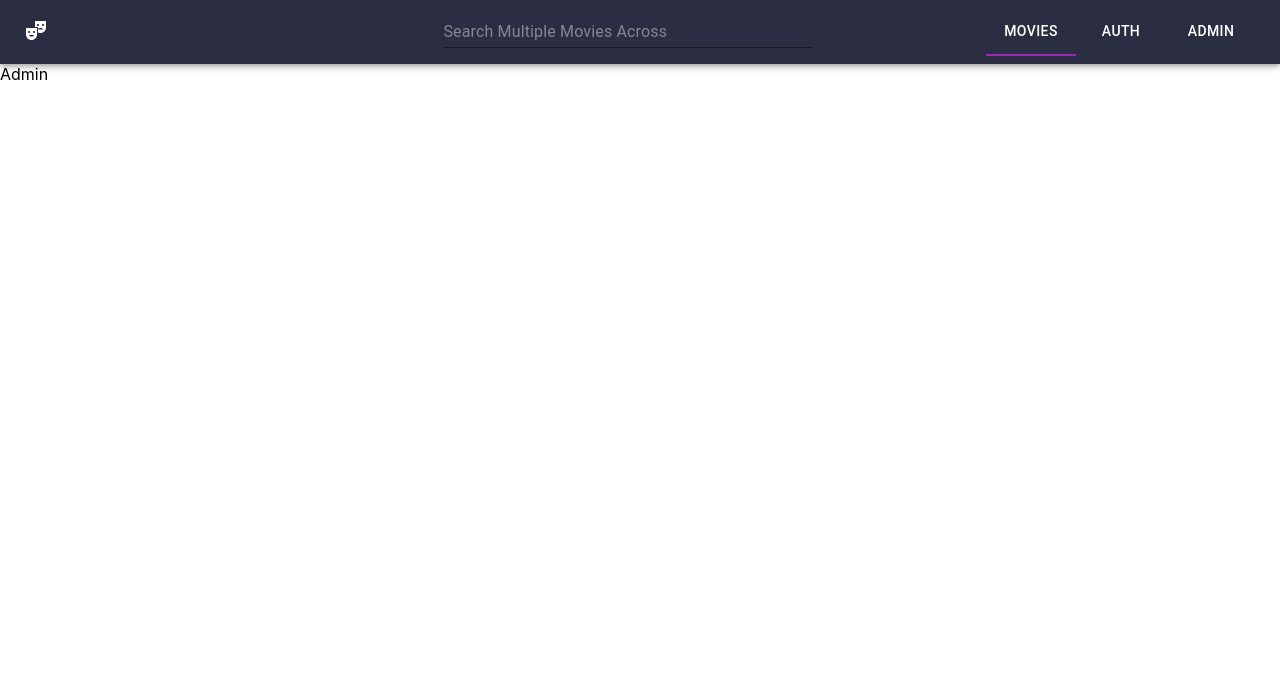
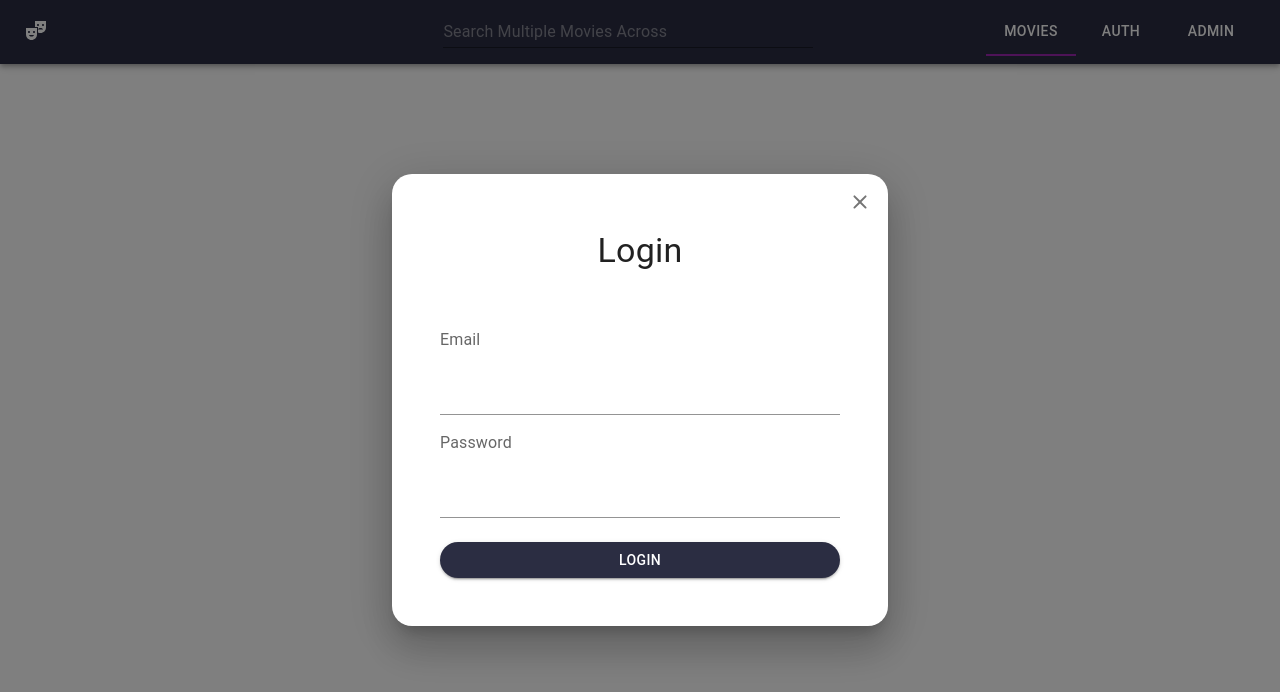
Before and after one commit to nagoorgani/Movie-Booking-Application, a React (Create React App) app in the folder movies/: page /admin in a window 1280 px wide. Shown: the top 692 px of the page. Built offline with nearby package versions, Linux system fonts and the light colour scheme; no server answers.

Commit message:
Admin Page Logic building with api helper

```diff
--- a/movies/src/Api-helpers/api-helpers.js
+++ b/movies/src/Api-helpers/api-helpers.js
@@ -1,6 +1,6 @@
 import axios from 'axios'
 export const getAllMovie = async () => {
-    const res = await axios.get("movie/")
+    const res = await axios.get("movie")
         .catch((err) =>
             console.log(err));
 
@@ -9,4 +9,12 @@ export const getAllMovie = async () => {
     }
     const data = await res.data;
     return data;
+};
+export const sendUserAuthRequest = async (data,signup) => {
+    axios.post(`/user/${signup ? "signup" : "login"}`, {
+        name: signup ? data.name: " ",
+        email: data.email,
+        password: data.password
+    });
+
 }
--- a/movies/src/components/Admin/Admin.js
+++ b/movies/src/components/Admin/Admin.js
@@ -1,8 +1,14 @@
 import React from 'react'
+import AuthForm from '../Auth/AuthForm'
 
 const Admin = () => {
+  const getData = (data) => {
+    console.log("Admin", data);
+  }
   return (
-    <div>Admin</div>
+    <div>
+      <AuthForm onSubmit={getData} isAdmin={true} />
+    </div>
   )
 }
 
--- a/movies/src/components/Auth/Auth.js
+++ b/movies/src/components/Auth/Auth.js
@@ -2,9 +2,12 @@ import React from 'react'
 import AuthForm from './AuthForm'
 
 const Auth = () => {
+  const getData = (data) => {
+    console.log("Auth",data);
+  }
   return (
     <div>
-    <AuthForm />
+      <AuthForm onSubmit={getData} isAdmin={false} />
     </div>
   )
 }
--- a/movies/src/components/Auth/AuthForm.js
+++ b/movies/src/components/Auth/AuthForm.js
@@ -3,9 +3,28 @@ import { Box, Button, Dialog, FormLabel, IconButton, TextField, Typography } fro
 import React, { useState } from 'react'
 const labelStyle = { mt: 1, mb: 2 };
 
-const AuthForm = () => {
-    const [isSignup, setIsSignup] = useState(false)
+const AuthForm = ({ onSubmit,isAdmin }) => {
+    const [inputs, setInputs] = useState({
+        name: "",
+        email: "",
+        password: ""
+    });
+    const [isSignup, setIsSignup] = useState(false);
+    const handleChange = (e) => {
+        setInputs((prevState) => ({
+            ...prevState,
+            [e.target.name]: e.target.value,
+            [e.target.email]: e.target.email,
+            [e.target.password]: e.target.password,
 
+        }))
+    };
+
+
+    const handleSubmit = (e) => {
+        e.preventDefault();
+        onSubmit({ inputs,signup: isAdmin?false:isSignup});
+    };
     return (
         <Dialog PaperProps={{style:{borderRadius:20}}} open={true
         }>
@@ -18,7 +37,7 @@ const AuthForm = () => {
             {isSignup ? "Signup" : "Login" }
 
             </Typography>
-            <form>
+            <form onSubmit={handleSubmit}>
                 <Box
                     padding={6}
                     display={'flex'} justifyContent={'center'} flexDirection="column"
@@ -26,11 +45,14 @@ const AuthForm = () => {
                     margin="auto"
                     alignContent={'center'}
                 >
-                    {isSignup && (
+                    {!isAdmin && isSignup && (
                         <>
                             {" "}
-                        <FormLabel sx={labelStyle}>name</FormLabel>
-                    <TextField
+                            <FormLabel sx={labelStyle}>name</FormLabel>
+
+                            <TextField
+                                value={inputs.name}
+                                onChange={handleChange}
                         margin="normal"
                         variant='standard'
                         type={'text'}
@@ -42,6 +64,8 @@ const AuthForm = () => {
 
                     <FormLabel sx={labelStyle}>Email</FormLabel>
                     <TextField
+                        value={inputs.email}
+                        onChange={handleChange}
                         margin="normal"
                         variant='standard'
                         type={'email'}
@@ -50,6 +74,8 @@ const AuthForm = () => {
 
                     <FormLabel sx={labelStyle}>Password</FormLabel>
                     <TextField
+                        value={inputs.password}
+                        onChange={handleChange}
                         margin="normal"
                         variant='standard'
                         type={'password'}
@@ -63,11 +89,11 @@ const AuthForm = () => {
                         {isSignup ? "Signup" : "Login" }
                     </Button>
 
-                    <Button onClick={()=>setIsSignup(!isSignup)}
+                    {!isAdmin && <Button onClick={()=>setIsSignup(!isSignup)}
                         sx={{ mt: 2, borderRadius: 10 }}
                         fullWidth>
                         Switch To   {isSignup?"Login": "Signup"}
-                    </Button>
+                    </Button>}
 
 
                 </Box>
--- a/movies/src/index.js
+++ b/movies/src/index.js
@@ -3,8 +3,10 @@ import ReactDOM from 'react-dom/client';
 import './index.css';
 import App from './App';
 import { BrowserRouter} from 'react-router-dom'
+import axios from 'axios';
 
 const root = ReactDOM.createRoot(document.getElementById('root'));
+axios.defaults.baseUrl = "http://localhost:4000/"
 root.render(
   <React.StrictMode>
     <BrowserRouter>
```
